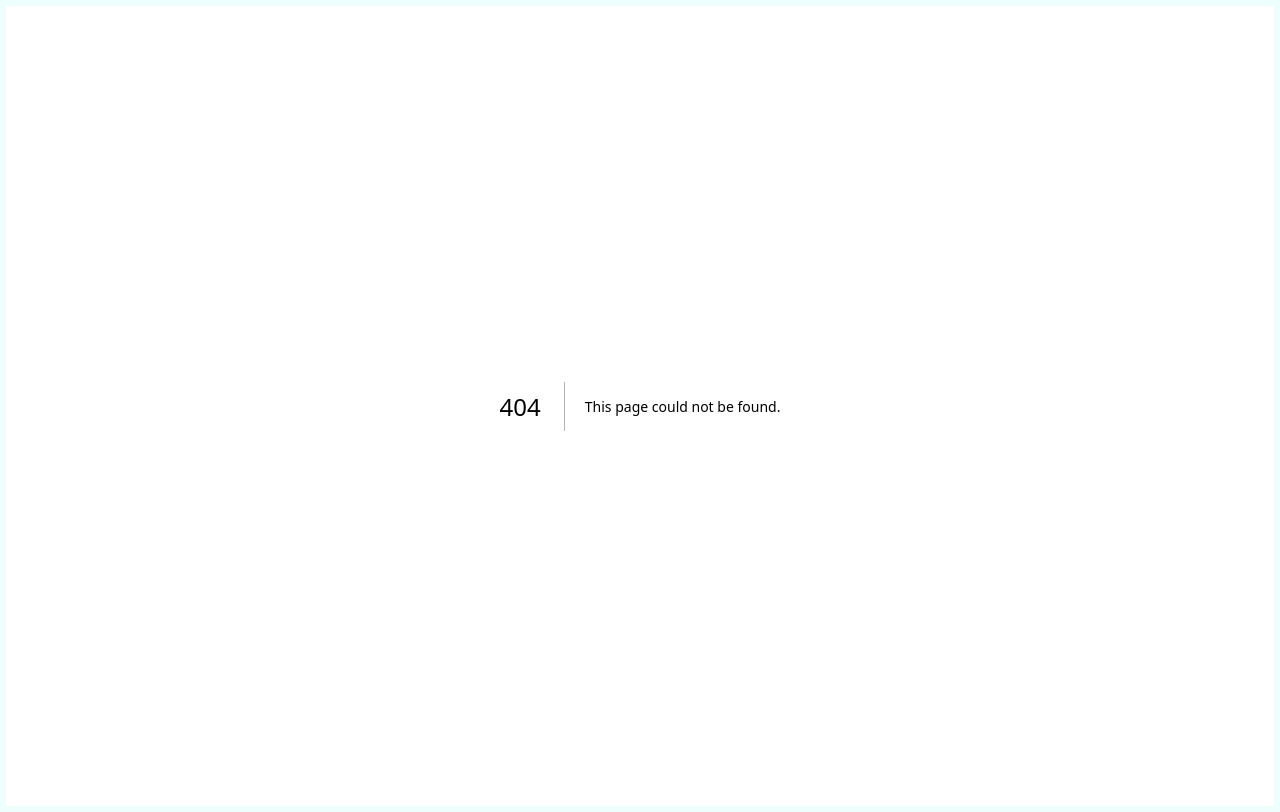
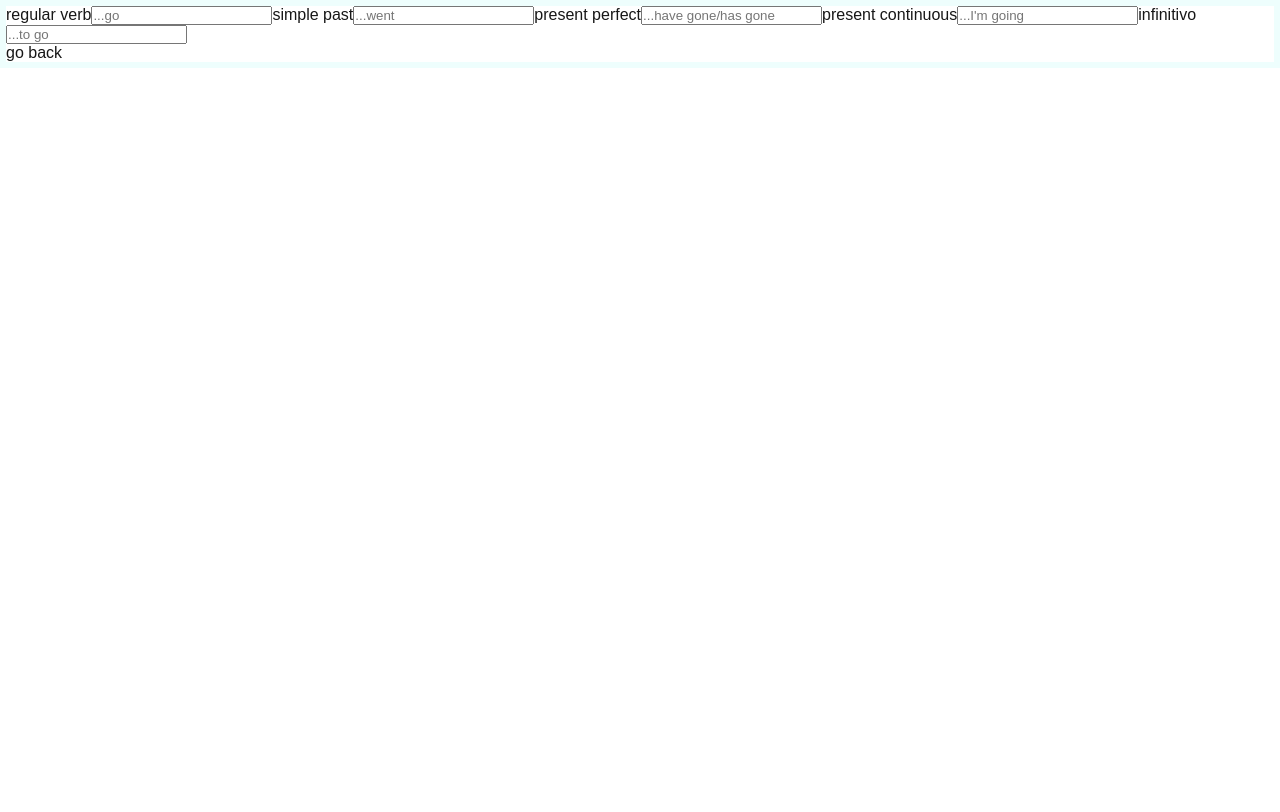
Before and after one commit to MarcoRosselDev/next-js-06-postgres, a Next.js app: page /verbs/newverb in a window 1280 px wide. Before the commit this address had no page. Built offline with nearby package versions, Linux system fonts and the light colour scheme.

Commit message:
typescript | verbs project

```diff
--- /dev/null
+++ b/src/app/verbs/newverb/page.tsx
@@ -0,0 +1,25 @@
+import Link from "next/link";
+
+export default function NewVerb(){
+  return (
+    <div>
+      <form>
+        <label htmlFor="regularverb">regular verb</label>
+        <input type="text" name="regularverb" id="regularverb" placeholder="...go" />
+
+        <label htmlFor="simplepast">simple past</label>
+        <input type="text" name="simplepast" id="simplepast" placeholder="...went" />
+
+        <label htmlFor="presentperfect">present perfect</label>
+        <input type="text" name="presentperfect" id="presentperfect" placeholder="...have gone/has gone" />
+
+        <label htmlFor="presentcontinuous">present continuous</label>
+        <input type="text" name="presentcontinuous" id="presentcontinuous" placeholder="...I'm going" />
+
+        <label htmlFor="infinitivo">infinitivo</label>
+        <input type="text" name="infinitivo" id="infinitivo" placeholder="...to go" />
+      </form>
+      <Link href="/verbs" >go back</Link>
+    </div>
+  )
+}
```
Also changed, not shown: src/app/registrarusuario/page.tsx (+7 -1 lines), src/app/verbs/page.tsx (added, +16 -0 lines), src/app/verbs/verbs.module.css (added, +18 -0 lines).
